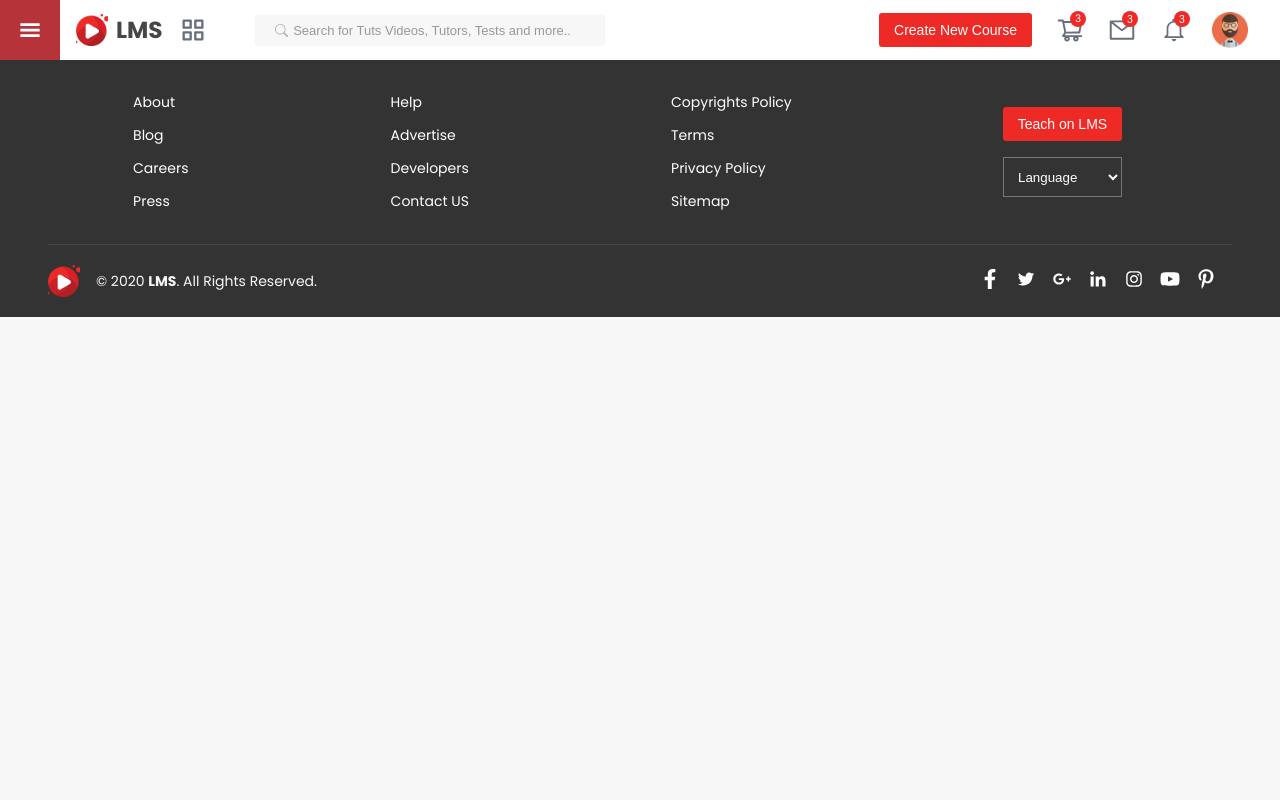
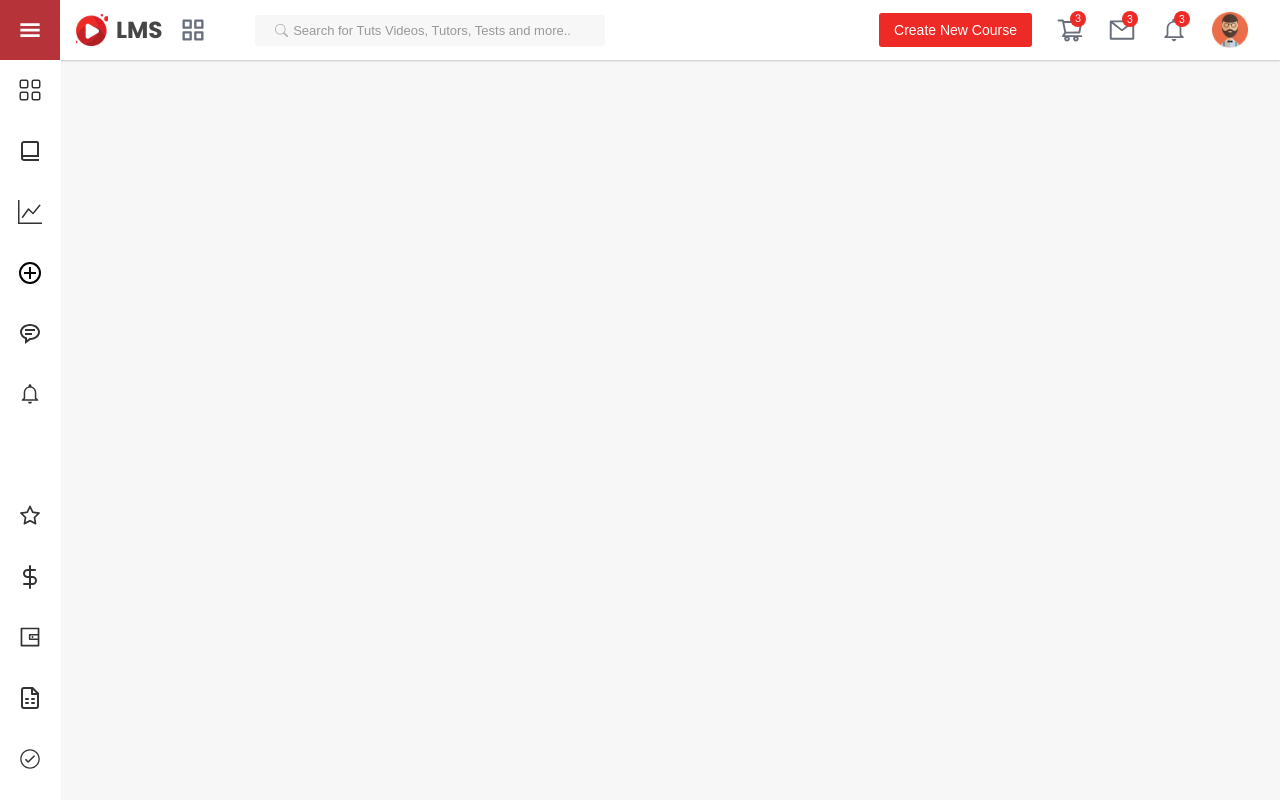
Before and after one commit to ESDEV-CO/lms-edraak, a React (Create React App) app: page /dashboard in a window 1280 px wide. Shown: the top 800 px of the page. Built offline with nearby package versions, Linux system fonts and the light colour scheme; some icons are missing.

Commit message:
dashboard sidebar

```diff
--- a/src/components/DashSideBar/DashSideBar.css
+++ b/src/components/DashSideBar/DashSideBar.css
@@ -1,11 +1,78 @@
 .dash_sidebar {
     width: 50%;
-    height: 100svh;
+    height: 100%;
     background: white;
     padding-bottom: 1rem;
+    /* overflow-y: scroll;
 
-    &::-webkit-scrollbar {
+    & ::-webkit-scrollbar {
         display: none;
+    } */
+    display: flex;
+    flex-direction: column;
+    gap: 0.25rem;
+
+}
+
+.dash_sidebar_heading {
+    display: flex;
+    align-items: center;
+    justify-content: flex-start;
+    gap: 1rem;
+    transition: 0.3s;
+
+    & h5 {
+        color: var(--pri_clr);
+        transition: 0.3s;
+    }
+
+    &:hover,
+    &:focus,
+    &:active,
+    &:hover .dash_sidebar_icon,
+    &:active .dash_sidebar_icon,
+    &:focus .dash_sidebar_icon,
+    &:hover h5,
+    &:active h5,
+    &:focus h5 {
+        color: var(--pri_bg);
+        background: #FFECEC;
+    }
+}
+
+.dash_sidebar_icon {
+    font-size: 1.5rem;
+    display: flex;
+    align-items: center;
+    justify-content: center;
+    padding: 1rem;
+    color: var(--pri_clr);
+    transition: 0.3s;
+
+}
+
+@media (min-width:580px) {
+    .dash_sidebar {
+        width: 38%;
+    }
+}
+
+@media (min-width:640px) {
+    .dash_sidebar {
+        width: 35%;
     }
 
 }
+
+@media (min-width:768px) {
+    .dash_sidebar {
+        width: 30%;
+    }
+}
+
+@media (min-width:1024px) {
+    .dash_sidebar {
+        width: 15%;
+    }
+
+}
--- a/src/components/DashSideBar/DashSideBar.jsx
+++ b/src/components/DashSideBar/DashSideBar.jsx
@@ -1,16 +1,107 @@
 import React from "react";
 import "./DashSideBar.css";
 import { Link } from "react-router-dom";
-import { BiHomeAlt } from "react-icons/bi";
+import { BsGrid } from "react-icons/bs";
+import { BsGraphUp } from "react-icons/bs";
+import { BiBookAlt } from "react-icons/bi";
+import { BiMessageRoundedDetail } from "react-icons/bi";
+import { GrAddCircle } from "react-icons/gr";
+import { IoMdNotificationsOutline } from "react-icons/io";
+import { LiaCertificateSolid } from "react-icons/lia";
+import { FiDollarSign } from "react-icons/fi";
+import { AiOutlineStar } from "react-icons/ai";
+import { AiOutlineWallet } from "react-icons/ai";
+import { LuFileSpreadsheet } from "react-icons/lu";
+import { IoIosCheckmarkCircleOutline } from "react-icons/io";
+import { FiSettings } from "react-icons/fi";
+import { TbMessageReport } from "react-icons/tb";
 
 const DashSideBar = () => {
   return (
     <div className="dash_sidebar">
-      <Link to={"/"} className=" ">
-        <span className="">
-          <BiHomeAlt />
+      <Link className="dash_sidebar_heading ">
+        <span className="dash_sidebar_icon">
+          <BsGrid />
         </span>
-        <h5>Home</h5>
+        <h5>Dashboard</h5>
+      </Link>
+      <Link className="dash_sidebar_heading ">
+        <span className="dash_sidebar_icon">
+          <BiBookAlt />
+        </span>
+        <h5>Courses</h5>
+      </Link>
+      <Link className="dash_sidebar_heading ">
+        <span className="dash_sidebar_icon">
+          <BsGraphUp />
+        </span>
+        <h5>Analysis</h5>
+      </Link>
+      <Link className="dash_sidebar_heading ">
+        <span className="dash_sidebar_icon">
+          <GrAddCircle />
+        </span>
+        <h5>Create Course</h5>
+      </Link>
+      <Link className="dash_sidebar_heading ">
+        <span className="dash_sidebar_icon">
+          <BiMessageRoundedDetail />
+        </span>
+        <h5>Messages</h5>
+      </Link>
+      <Link className="dash_sidebar_heading ">
+        <span className="dash_sidebar_icon">
+          <IoMdNotificationsOutline />
+        </span>
+        <h5>Notifications</h5>
+      </Link>
+      <Link className="dash_sidebar_heading ">
+        <span className="dash_sidebar_icon">
+          <LiaCertificateSolid />
+        </span>
+        <h5>My Certificates</h5>
+      </Link>
+      <Link className="dash_sidebar_heading ">
+        <span className="dash_sidebar_icon">
+          <AiOutlineStar />
+        </span>
+        <h5>Reviews</h5>
+      </Link>
+      <Link className="dash_sidebar_heading ">
+        <span className="dash_sidebar_icon">
+          <FiDollarSign />
+        </span>
+        <h5>Earning</h5>
+      </Link>
+      <Link className="dash_sidebar_heading ">
+        <span className="dash_sidebar_icon">
+          <AiOutlineWallet />
+        </span>
+        <h5>Payout</h5>
+      </Link>
+      <Link className="dash_sidebar_heading ">
+        <span className="dash_sidebar_icon">
+          <LuFileSpreadsheet />
+        </span>
+        <h5>Statements</h5>
+      </Link>
+      <Link className="dash_sidebar_heading ">
+        <span className="dash_sidebar_icon">
+          <IoIosCheckmarkCircleOutline />
+        </span>
+        <h5>Verifications</h5>
+      </Link>
+      <Link className="dash_sidebar_heading ">
+        <span className="dash_sidebar_icon">
+          <FiSettings />
+        </span>
+        <h5>Setting</h5>
+      </Link>
+      <Link className="dash_sidebar_heading ">
+        <span className="dash_sidebar_icon">
+          <TbMessageReport />
+        </span>
+        <h5>Send Feedback</h5>
       </Link>
     </div>
   );
--- a/src/components/Dashboard/Dashboard.css
+++ b/src/components/Dashboard/Dashboard.css
@@ -0,0 +1,30 @@
+.dashboard {
+    width: 100svw;
+    display: flex;
+}
+
+.dash_side_icons_wrapper {
+    display: flex;
+    flex-direction: column;
+    background: white;
+    align-items: center;
+    justify-content: space-evenly;
+}
+
+.dash_side_icons {
+    color: var(--pri_clr);
+    font-size: 1.5rem;
+    display: flex;
+    align-items: center;
+    justify-content: center;
+    padding: 1.15rem;
+    transition: 0.3s;
+    cursor: pointer;
+
+    &:hover,
+    &:focus,
+    &:active {
+        color: var(--pri_bg);
+        background: #FFECEC;
+    }
+}
--- a/src/components/Dashboard/Dashboard.jsx
+++ b/src/components/Dashboard/Dashboard.jsx
@@ -1,10 +1,69 @@
 import React from "react";
 import "./Dashboard.css";
+import { BsGrid } from "react-icons/bs";
+import { BsGraphUp } from "react-icons/bs";
+import { BiBookAlt } from "react-icons/bi";
+import { BiMessageRoundedDetail } from "react-icons/bi";
+import { GrAddCircle } from "react-icons/gr";
+import { IoMdNotificationsOutline } from "react-icons/io";
+import { LiaCertificateSolid } from "react-icons/lia";
+import { FiDollarSign } from "react-icons/fi";
+import { AiOutlineStar } from "react-icons/ai";
+import { AiOutlineWallet } from "react-icons/ai";
+import { LuFileSpreadsheet } from "react-icons/lu";
+import { IoIosCheckmarkCircleOutline } from "react-icons/io";
+import { FiSettings } from "react-icons/fi";
+import { TbMessageReport } from "react-icons/tb";
+
+import { Link } from "react-router-dom";
 
 const Dashboard = () => {
   return (
     <div className="dashboard">
-      <div className="dash_side_icons"></div>
+      <div className="dash_side_icons_wrapper">
+        <Link className="dash_side_icons">
+          <BsGrid />
+        </Link>
+        <Link to={"/courses"} className="dash_side_icons">
+          <BiBookAlt />
+        </Link>
+        <Link className="dash_side_icons">
+          <BsGraphUp />
+        </Link>
+        <Link className="dash_side_icons">
+          <GrAddCircle />
+        </Link>
+        <Link className="dash_side_icons">
+          <BiMessageRoundedDetail />
+        </Link>
+        <Link className="dash_side_icons">
+          <IoMdNotificationsOutline />
+        </Link>
+        <Link className="dash_side_icons">
+          <LiaCertificateSolid />
+        </Link>
+        <Link className="dash_side_icons">
+          <AiOutlineStar />
+        </Link>
+        <Link className="dash_side_icons">
+          <FiDollarSign />
+        </Link>
+        <Link className="dash_side_icons">
+          <AiOutlineWallet />
+        </Link>
+        <Link className="dash_side_icons">
+          <LuFileSpreadsheet />
+        </Link>
+        <Link className="dash_side_icons">
+          <IoIosCheckmarkCircleOutline />
+        </Link>
+        <Link className="dash_side_icons">
+          <FiSettings />
+        </Link>
+        <Link className="dash_side_icons">
+          <TbMessageReport />
+        </Link>
+      </div>
     </div>
   );
 };
--- a/src/components/Navbar/Navbar.css
+++ b/src/components/Navbar/Navbar.css
@@ -155,6 +155,10 @@
     width: 100%;
     z-index: 22;
 }
+
+/* .dash_side_toggle {
+    left: 4.1%;
+} */
 
 .toggle_user_info {
     display: flex;
--- a/src/components/Navbar/Navbar.jsx
+++ b/src/components/Navbar/Navbar.jsx
@@ -89,7 +89,9 @@ const Navbar = () => {
       </div>
       <div>
         {window.location?.pathname === "/dashboard" ? (
-          <div className="toggle_sidebar">{toggle && <DashSideBar />}</div>
+          <div className="toggle_sidebar dash_side_toggle">
+            {toggle && <DashSideBar />}
+          </div>
         ) : (
           <div className="toggle_sidebar">{toggle && <SideBar />}</div>
         )}
```
